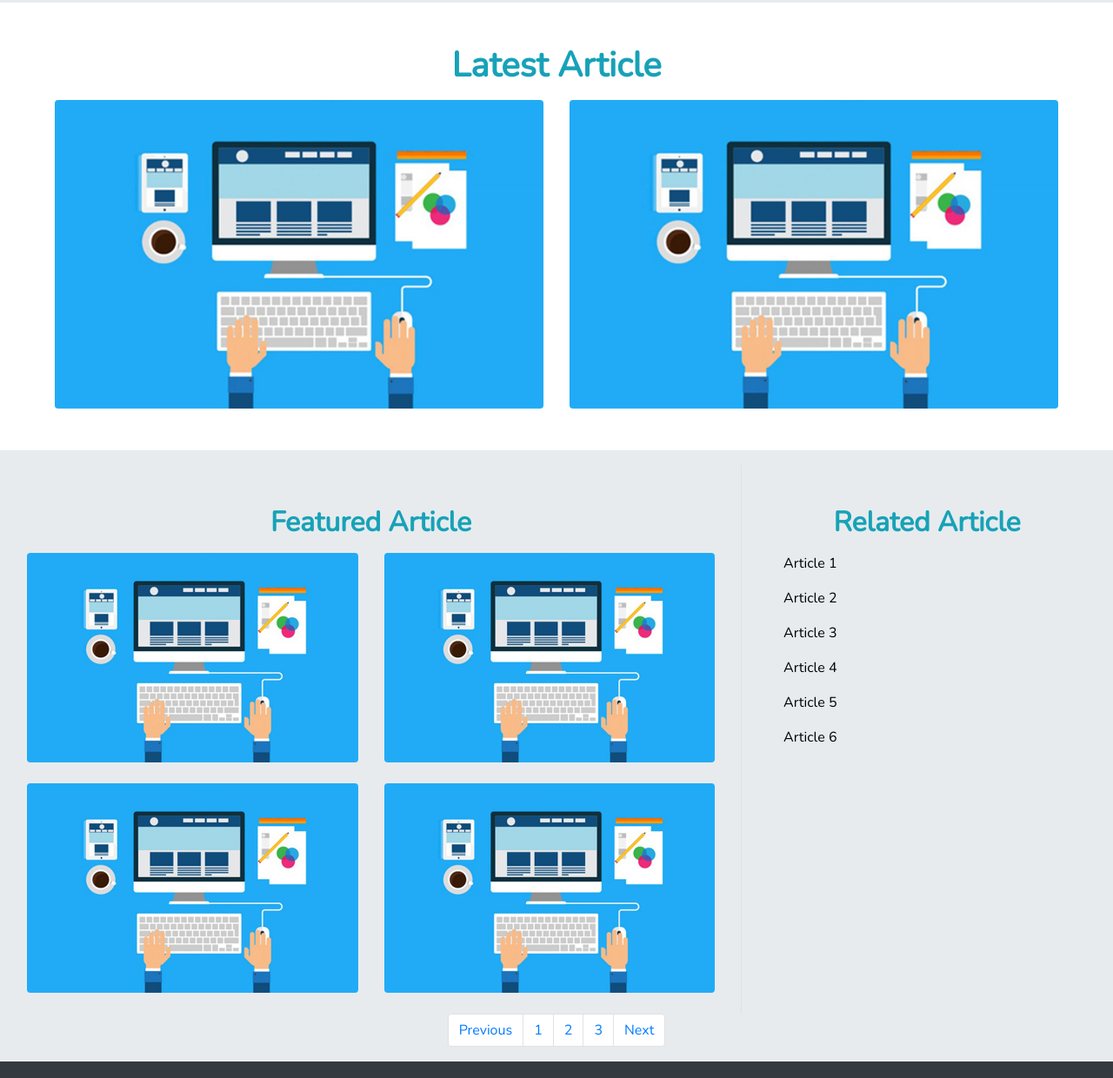
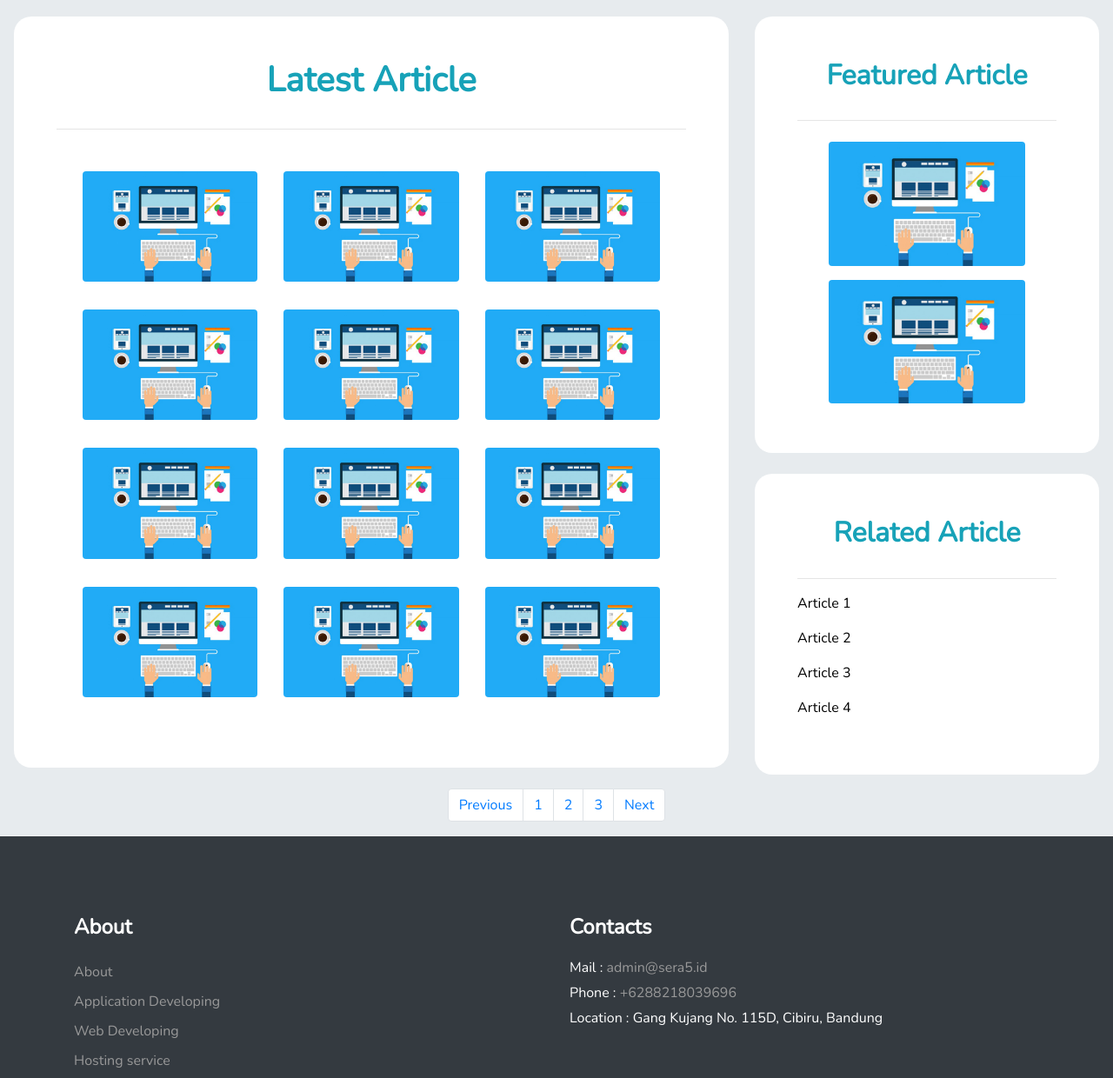
Before and after one commit to sera5-dev/website-article-sera5, a website: page category-sample.html in a window 1280 px wide. Shown: the part 855-2095 px from the top of the page at 87% size. Drawn offline with nearby package versions, Linux system fonts and the light colour scheme.

Commit message:
Change category page layout

```diff
--- a/category-sample.html
+++ b/category-sample.html
@@ -148,57 +148,166 @@
       </div>
     </section>
 
+    <!-- FEATURED AND LATEST SECTION -->
+    <section class="bg-main p-3">
+        <div class="row">
 
+          <!-- LEFT SIDE COLUMN -->
+          <div class="col-8">
             <!-- LATEST ARTICLE -->
-    <section class="p-5">
-    <div class="container-fluid">
+            <div class="card">
               <h1 class="text-center text-info mb-3">Latest Article</h1>
+              <hr>
+              <div class="container-fluid my-3">
+                <!-- ROW 1 -->
+                <div class="container-fluid py-3">
                   <div class="row">
-          <div class="col-6">
+                    <div class="col-4">
                         <div class="image-container">
                           <img src="img/importance-of-a-website.jpg" alt="" class="img-fluid b-logo rounded mx-auto d-block">
-                <div class="overlay-zoom">
+                          <a href="#" class="overlay-zoom">
                             <div class="overlay-text">Latest 1</div>
+                          </a>
+                        </div>
+                    </div>
+                    <div class="col-4">
+                      <div class="image-container">
+                        <img src="img/importance-of-a-website.jpg" alt="" class="img-fluid b-logo rounded mx-auto d-block">
+                        <a href="#" class="overlay-zoom">
+                          <div class="overlay-text">Latest 2</div>
+                        </a>
+                      </div>
+                    </div>
+                    <div class="col-4">
+                      <div class="image-container">
+                        <img src="img/importance-of-a-website.jpg" alt="" class="img-fluid b-logo rounded mx-auto d-block">
+                        <a href="#" class="overlay-zoom">
+                          <div class="overlay-text">Latest 3</div>
+                        </a>
                       </div>
                     </div>
                   </div>
-          <div class="col-6">
+                </div>
+                <!-- END ROW -->
+                <!-- ROW 2 -->
+                <div class="container-fluid py-3">
+                  <div class="row">
+                    <div class="col-4">
                         <div class="image-container">
                           <img src="img/importance-of-a-website.jpg" alt="" class="img-fluid b-logo rounded mx-auto d-block">
-                <div class="overlay-zoom">
-                  <div class="overlay-text">Latest 2</div>
+                          <a href="#" class="overlay-zoom">
+                            <div class="overlay-text">Latest 4</div>
+                          </a>
+                        </div>
+                    </div>
+                    <div class="col-4">
+                      <div class="image-container">
+                        <img src="img/importance-of-a-website.jpg" alt="" class="img-fluid b-logo rounded mx-auto d-block">
+                        <a href="#" class="overlay-zoom">
+                          <div class="overlay-text">Latest 5</div>
+                        </a>
+                      </div>
+                    </div>
+                    <div class="col-4">
+                      <div class="image-container">
+                        <img src="img/importance-of-a-website.jpg" alt="" class="img-fluid b-logo rounded mx-auto d-block">
+                        <a href="#" class="overlay-zoom">
+                          <div class="overlay-text">Latest 6</div>
+                        </a>
+                      </div>
+                    </div>
+                  </div>
+                </div>
+                <!-- END ROW -->
+                <!-- ROW 3 -->
+                <div class="container-fluid py-3">
+                    <div class="row">
+                      <div class="col-4">
+                          <div class="image-container">
+                            <img src="img/importance-of-a-website.jpg" alt="" class="img-fluid b-logo rounded mx-auto d-block">
+                            <a href="#" class="overlay-zoom">
+                              <div class="overlay-text">Latest 7</div>
+                            </a>
+                          </div>
+                      </div>
+                      <div class="col-4">
+                        <div class="image-container">
+                          <img src="img/importance-of-a-website.jpg" alt="" class="img-fluid b-logo rounded mx-auto d-block">
+                          <a href="#" class="overlay-zoom">
+                            <div class="overlay-text">Latest 8</div>
+                          </a>
+                        </div>
+                      </div>
+                      <div class="col-4">
+                        <div class="image-container">
+                          <img src="img/importance-of-a-website.jpg" alt="" class="img-fluid b-logo rounded mx-auto d-block">
+                          <a href="#" class="overlay-zoom">
+                            <div class="overlay-text">Latest 9</div>
+                          </a>
+                        </div>
+                      </div>
+                    </div>
+                </div>
+                <!-- END ROW -->
+                <!-- ROW 4 -->
+                <div class="container-fluid py-3">
+                  <div class="row">
+                    <div class="col-4">
+                        <div class="image-container">
+                          <img src="img/importance-of-a-website.jpg" alt="" class="img-fluid b-logo rounded mx-auto d-block">
+                          <a href="#" class="overlay-zoom">
+                            <div class="overlay-text">Latest 10</div>
+                          </a>
+                        </div>
+                    </div>
+                    <div class="col-4">
+                      <div class="image-container">
+                        <img src="img/importance-of-a-website.jpg" alt="" class="img-fluid b-logo rounded mx-auto d-block">
+                        <a href="#" class="overlay-zoom">
+                          <div class="overlay-text">Latest 11</div>
+                        </a>
+                      </div>
+                    </div>
+                    <div class="col-4">
+                      <div class="image-container">
+                        <img src="img/importance-of-a-website.jpg" alt="" class="img-fluid b-logo rounded mx-auto d-block">
+                        <a href="#" class="overlay-zoom">
+                          <div class="overlay-text">Latest 12</div>
+                        </a>
                       </div>
                     </div>
                   </div>
                 </div>
               </div>
-    </section>
+              <!-- END ROW -->
+            </div>
+            <!-- END LATEST ARTICLE -->
+          </div>
 
-    <!-- FEATURED AND RELATED SECTION -->
-    <section class="bg-main p-3">
-        <div class="row">
+          <!-- RIGHT SIDE COLUMN-->
+          <div class="col-4">
 
-          <!-- FEATURED ARTICLE COLUMN-->
-          <div class="col-8 pt-4 border-right">
-            <div class="container-fluid my-4">
+            <!-- FEATURED CARD -->
+            <div class="card">
               <h2 class="text-center text-info mb-3">Featured Article</h2>
-              <div class="row">
-                <div class="col-6">
+              <hr>
               <!-- Article 1 -->
+              <div class="container-fluid p-2">
                 <a href="#">
                   <div class="image-container">
-                      <img src="img/importance-of-a-website.jpg" class="img-fluid b-logo rounded mx-auto d-block">
+                    <img src="img/importance-of-a-website.jpg" class="img-fluid b-logo rounded mx-auto d-block" width="80%">
                     <div class="overlay-fade">
                       <div class="overlay-text">Article 1</div>
                     </div>
                   </div>
                 </a>
               </div>
-                <div class="col-6">
+
               <!-- Article 2 -->
+              <div class="container-fluid p-2">
                 <a href="#">
                   <div class="image-container">
-                      <img src="img/importance-of-a-website.jpg" class="img-fluid b-logo rounded mx-auto d-block">
+                    <img src="img/importance-of-a-website.jpg" class="img-fluid b-logo rounded mx-auto d-block" width="80%">
                     <div class="overlay-fade">
                       <div class="overlay-text">Article 2</div>
                     </div>
@@ -206,50 +315,26 @@
                 </a>
               </div>
             </div>
-            </div>
-            <div class="container-fluid my-4">
-              <div class="row">
-                <div class="col-6">
-                  <!-- Article 3 -->
-                  <a href="#">
-                      <div class="image-container">
-                        <img src="img/importance-of-a-website.jpg" class="img-fluid b-logo rounded mx-auto d-block">
-                        <div class="overlay-fade">
-                          <div class="overlay-text">Article 3</div>
-                        </div>
-                      </div>
-                    </a>
-                  </div>
-                <div class="col-6">
-                  <!-- Article 4 -->
-                  <a href="#">
-                    <div class="image-container">
-                      <img src="img/importance-of-a-website.jpg" class="img-fluid b-logo rounded mx-auto d-block">
-                      <div class="overlay-fade">
-                        <div class="overlay-text">Article 4</div>
-                      </div>
-                    </div>
-                  </a>
-                </div>
-              </div>
-            </div>
-          </div>
+            <!-- END FEATURED CARD -->
 
-
-          <!-- RELATED ARTICLE COLUMN-->
-          <div class="col-4 p-5">
+            <!-- RELATED CARD -->
+            <div class="card mt-4">
               <h2 class="text-center text-info mb-3">Related Article</h2>
+              <hr>
               <p><a href="#">Article 1</a></p>
               <p><a href="#">Article 2</a></p>
               <p><a href="#">Article 3</a></p>
               <p><a href="#">Article 4</a></p>
-            <p><a href="#">Article 5</a></p>
-            <p><a href="#">Article 6</a></p>
             </div>
+            <!-- END RELATED CARD -->
 
           </div>
+          <!-- END RIGHT COLUMN -->
 
-        <ul class="pagination justify-content-center">
+        </div>
+        <!-- END ROW -->
+
+        <ul class="pagination justify-content-center mt-3">
             <li class="page-item"><a class="page-link" href="#">Previous</a></li>
             <li class="page-item"><a class="page-link" href="#">1</a></li>
             <li class="page-item"><a class="page-link" href="#">2</a></li>
```
Lines whose indentation alone changed are shown as unchanged.
